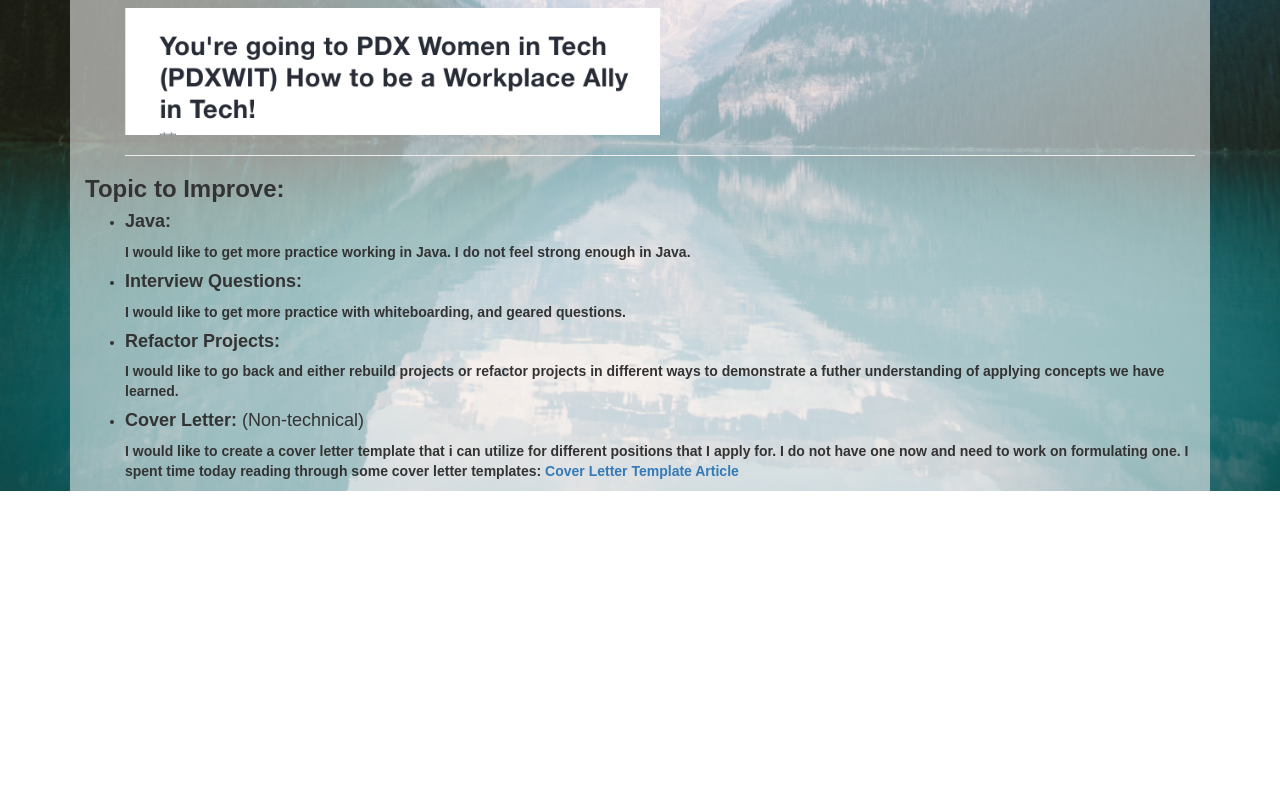
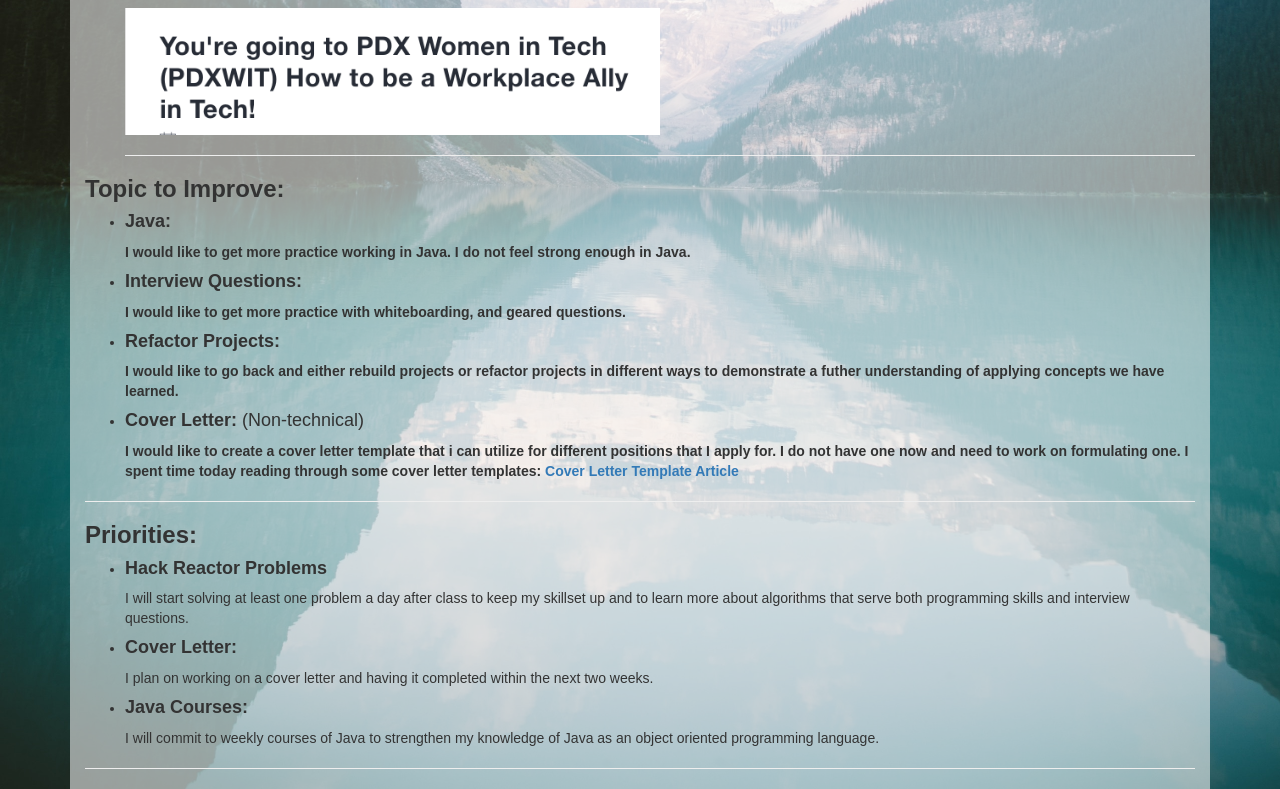
Before and after one commit to haneenabu/EpicodusReflection, a plain HTML site: page index.html in a window 1280 px wide. Shown: the part 1194-1983 px from the top of the page. Before the commit the page ends 1685 px from the top, so only its background shows below. Drawn offline with Linux system fonts and the light colour scheme.

Commit message:
add priorities to work on in the near future

```diff
--- a/index.html
+++ b/index.html
@@ -50,6 +50,18 @@
           <li><h4><strong>Cover Letter:</strong> (Non-technical)</h4> <strong> I would like to create a cover letter template that i can utilize for different positions that I apply for. I do not have one now and need to work on formulating one. I spent time today reading through some cover letter templates: <a href="https://www.thebalance.com/cover-letter-template-2060213">Cover Letter Template Article</a>
           </strong></li>
         </ul>
+        <hr>
+        <h3><strong>Priorities: </strong></h3>
+        <ul>
+          <li><h4><strong>Hack Reactor Problems</strong></h4>
+          <p>I will start solving at least one problem a day after class to keep my skillset up and to learn more about algorithms that serve both programming skills and interview questions.</p></li>
+          <li><h4><strong>Cover Letter: </strong></h4>
+            <p>I plan on working on a cover letter and having it completed within the next two weeks.</p>
+          </li>
+          <li><h4><strong>Java Courses: </strong></h4>
+          <p>I will commit to weekly courses of Java to strengthen my knowledge of Java as an object oriented programming language.</p></li>
+        </ul>
+        <hr>
       </div>
     </div>
   </body>
```
